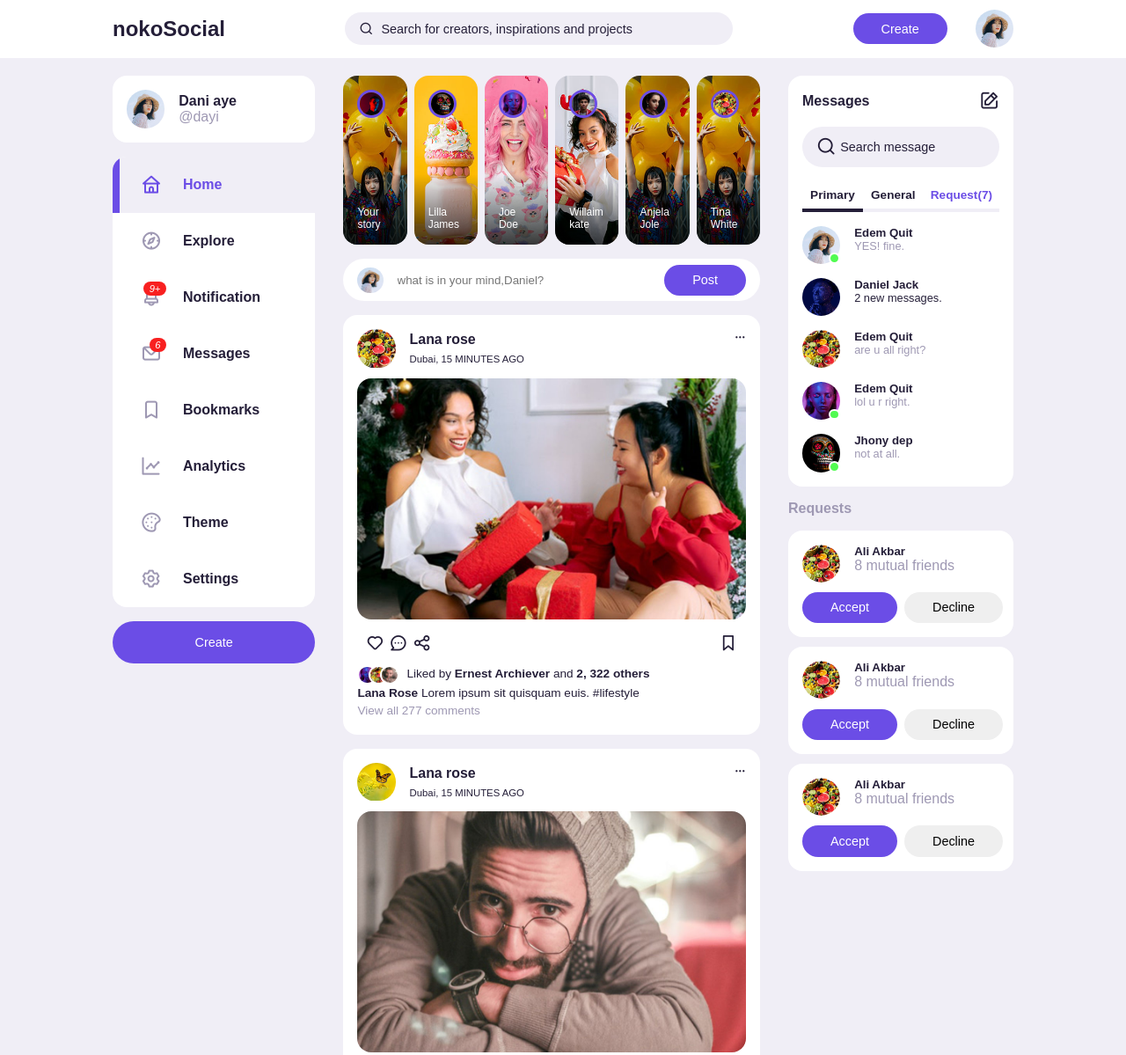
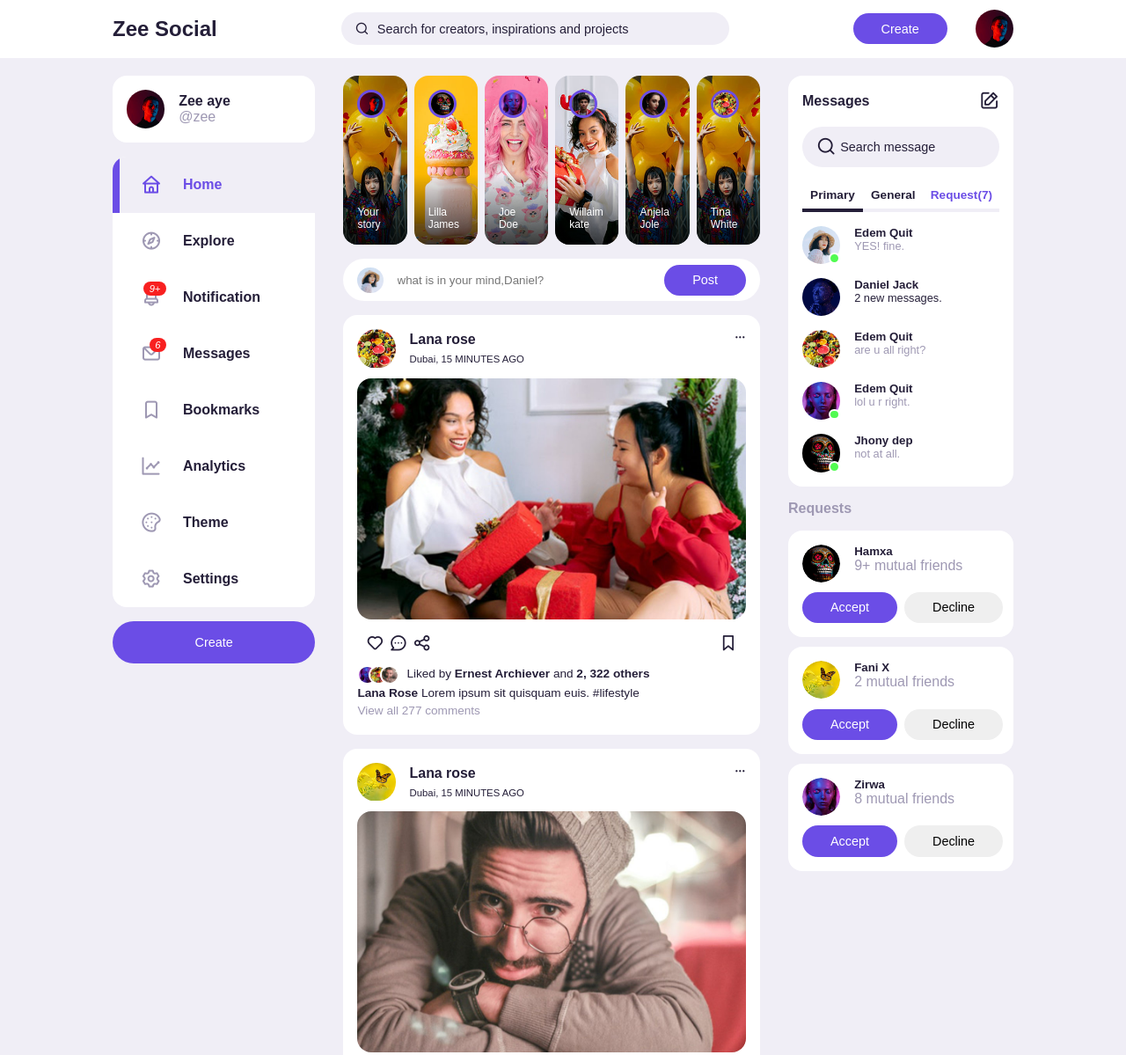
Before and after one commit to ta-1ha/social_media_project, a plain HTML site: page index.html in a window 1280 px wide. Shown: the top 1199 px of the page at 88% size. Drawn offline with nearby package versions, Linux system fonts and the light colour scheme.

Commit message:
Update index.html

```diff
--- a/index.html
+++ b/index.html
@@ -17,7 +17,7 @@
     <nav>
         <div class="container">
             <h2 class="log">
-                nokoSocial
+                Zee Social
             </h2>
             <div class="search-bar">
                 <i class="uil uil-search"></i>
@@ -27,7 +27,7 @@
             <div class="create">
                 <label class="btn btn-primary" for="create-post">Create</label>
                 <div class="profile-photo">
-                    <img src="./imagess/profile-1.jpg" alt="profile picture">
+                    <img src="./imagess/profile-8.jpg" alt="profile picture">
 
                 </div>
             </div>
@@ -41,12 +41,12 @@
             <div class="left">
                 <a class="profile">
                     <div class="profile-photo">
-                        <img src="./imagess/profile-1.jpg" alt="profile picture">
+                        <img src="./imagess/profile-8.jpg" alt="profile picture">
                     </div>
                     <div class="handle">
-                        <h4>Dani aye</h4>
+                        <h4>Zee aye</h4>
                         <p class="text-muted">
-                            @dayi
+                            @zee
                         </p>
                     </div>
 
@@ -771,14 +771,14 @@
 
                         <div class="info">
                             <div class="profile-photo">
-                                <img src="./imagess/profile-13.jpg" alt="">
+                                <img src="./imagess/profile-9.jpg" alt="">
                             </div>
 
                             <div>
                                 <!-- name of sender -->
-                                <h5> Ali Akbar</h5>
+                                <h5>Hamxa</h5>
                                 <p class="text-muted">
-                                    8 mutual friends
+                                    9+ mutual friends
                                 </p>
                             </div>
                         </div>
@@ -796,14 +796,14 @@
 
                         <div class="info">
                             <div class="profile-photo">
-                                <img src="./imagess/profile-13.jpg" alt="">
+                                <img src="./imagess/profile-14.jpg" alt="">
                             </div>
 
                             <div>
                                 <!-- name of sender -->
-                                <h5> Ali Akbar</h5>
+                                <h5>Fani X</h5>
                                 <p class="text-muted">
-                                    8 mutual friends
+                                    2 mutual friends
                                 </p>
                             </div>
                         </div>
@@ -821,12 +821,12 @@
 
                         <div class="info">
                             <div class="profile-photo">
-                                <img src="./imagess/profile-13.jpg" alt="">
+                                <img src="./imagess/profile-10.jpg" alt="">
                             </div>
 
                             <div>
                                 <!-- name of sender -->
-                                <h5> Ali Akbar</h5>
+                                <h5>Zirwa</h5>
                                 <p class="text-muted">
                                     8 mutual friends
                                 </p>
```
